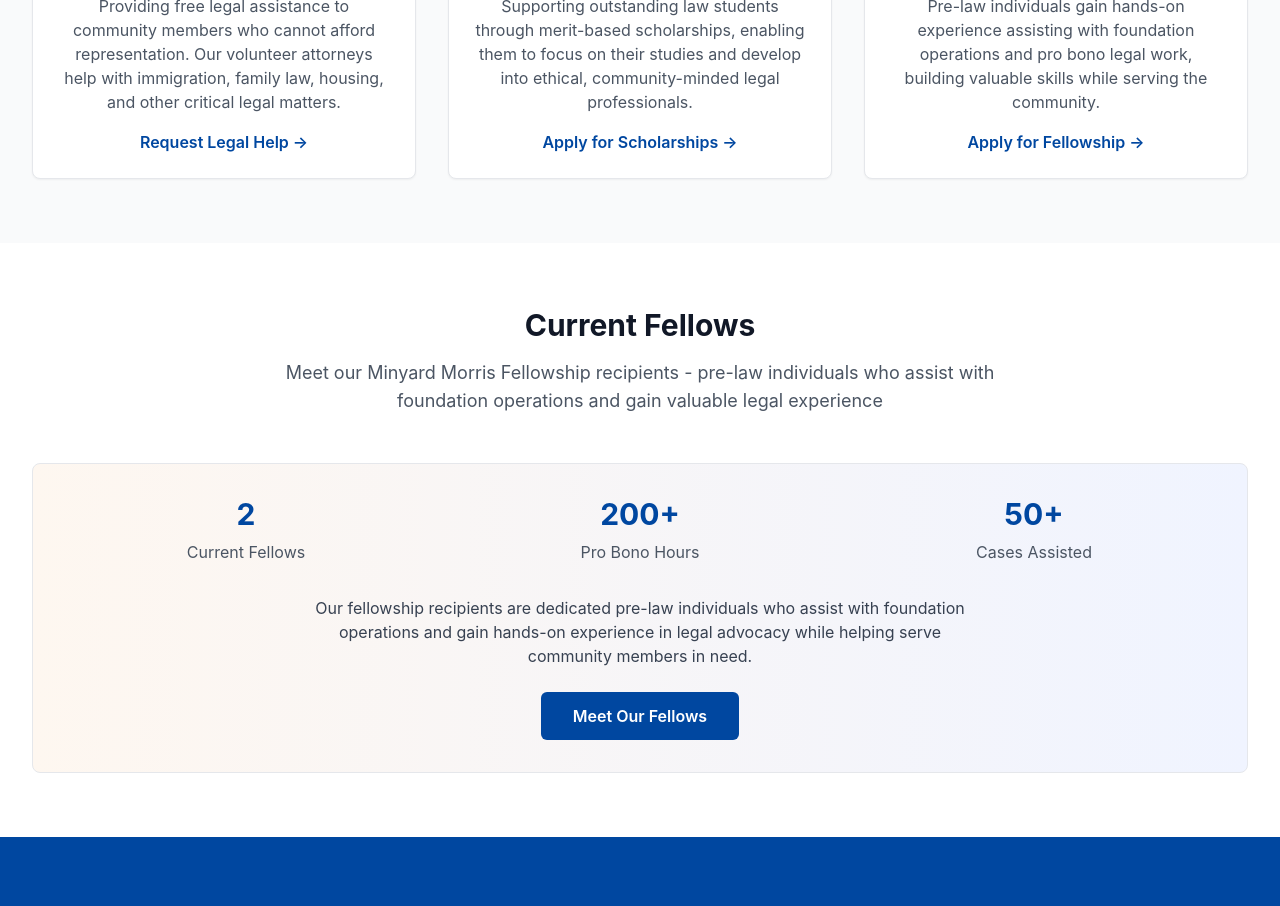
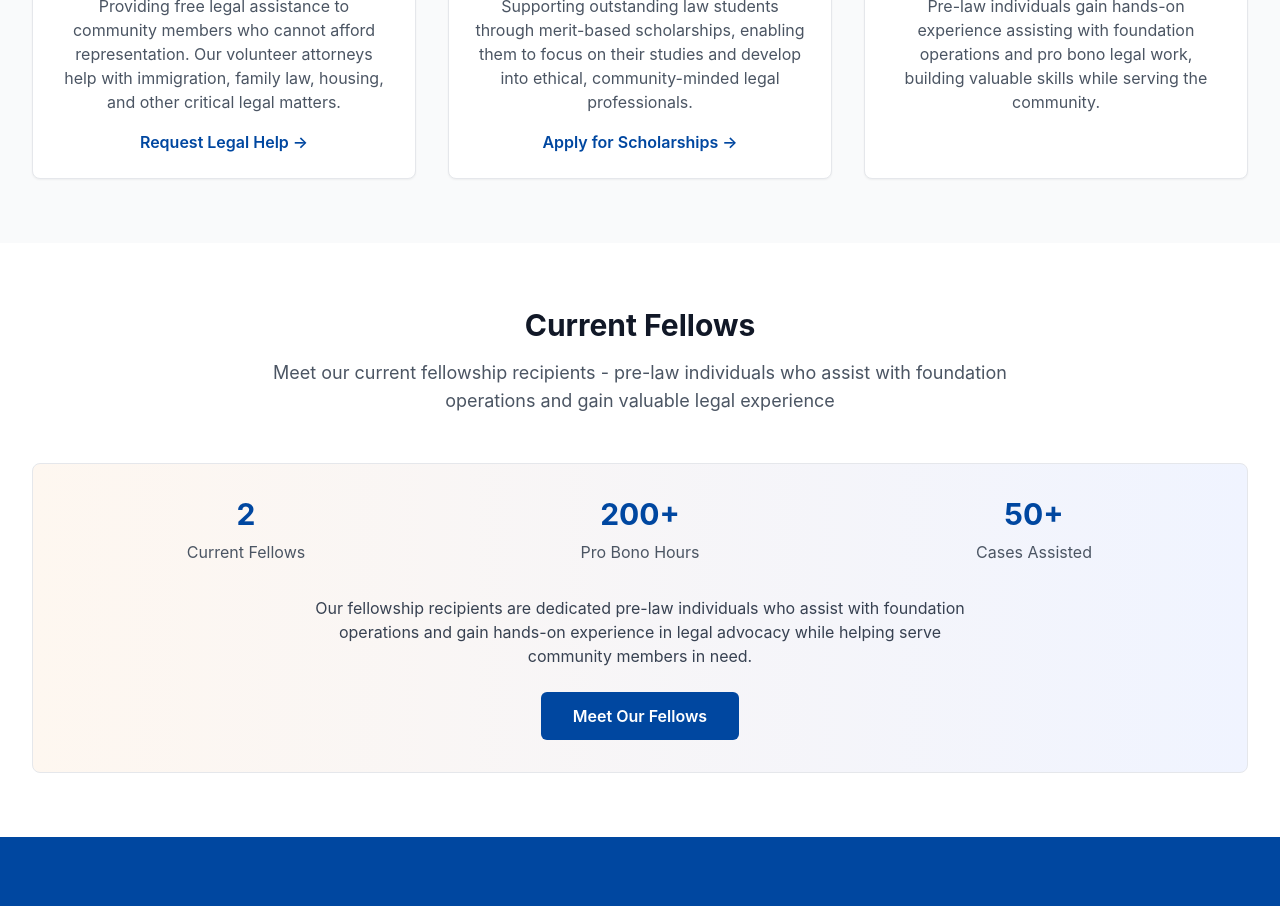
Before and after one commit to quadra2003/ockabaf, a Next.js app: page / in a window 1280 px wide. Shown: the part 840-1746 px from the top of the page. Built offline with nearby package versions, Linux system fonts and the light colour scheme.

Commit message:
Update index.js

```diff
--- a/pages/index.js
+++ b/pages/index.js
@@ -81,14 +81,6 @@ export default function Home() {
               <p className="text-gray-600 text-center mb-4">
                 Pre-law individuals gain hands-on experience assisting with foundation operations and pro bono legal work, building valuable skills while serving the community.
               </p>
-              <div className="text-center">
-                <Link
-                  href="mailto:info@ockabaf.org?subject=Fellowship Application"
-                  className="text-primary-600 hover:text-primary-700 font-semibold"
-                >
-                  Apply for Fellowship →
-                </Link>
-              </div>
             </div>
           </div>
         </div>
@@ -100,7 +92,7 @@ export default function Home() {
           <div className="text-center mb-12">
             <h2 className="text-3xl font-bold text-gray-900 mb-4">Current Fellows</h2>
             <p className="text-lg text-gray-600 max-w-3xl mx-auto">
-              Meet our Minyard Morris Fellowship recipients - pre-law individuals who assist with foundation operations and gain valuable legal experience
+              Meet our current fellowship recipients - pre-law individuals who assist with foundation operations and gain valuable legal experience
             </p>
           </div>
 
```
